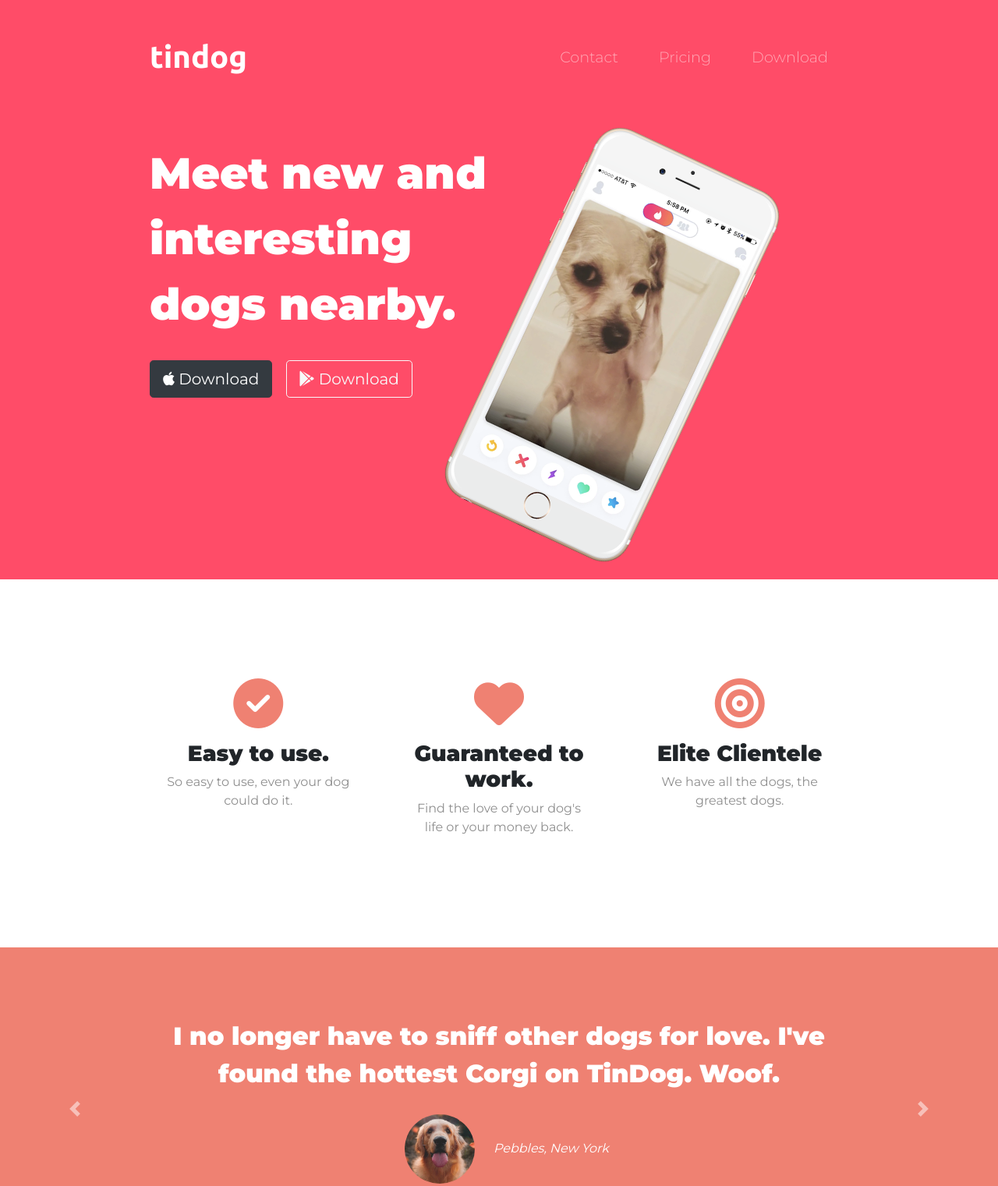
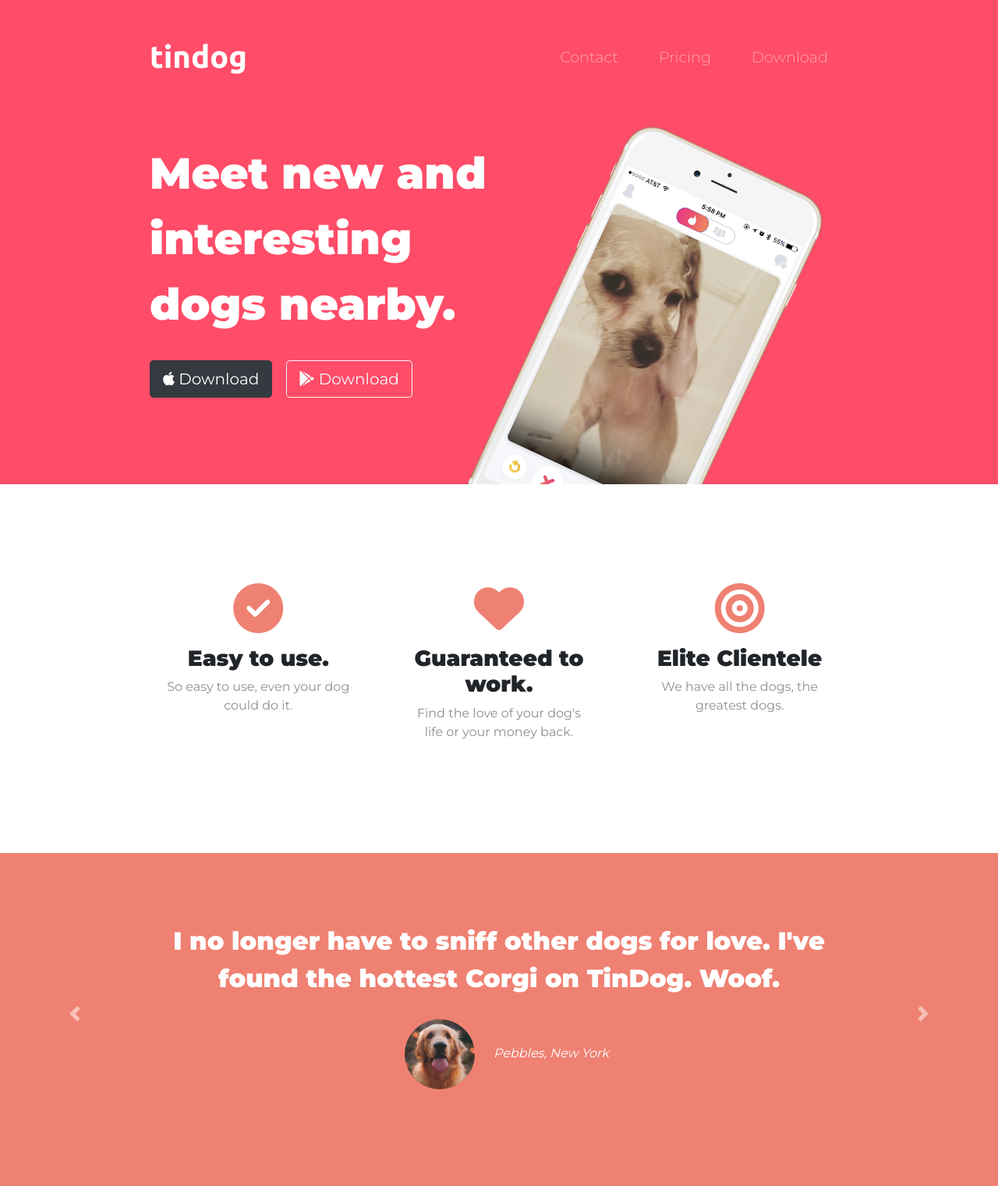
Before and after one commit to craigea92/bootstrap-tindog, a plain HTML site: page index.html in a window 1280 px wide. Shown: the top 1521 px of the page at 78% size. Drawn offline with nearby package versions, Linux system fonts and the light colour scheme.

Commit message:
Changed the Z-index and stacking order of the title image and features section

```diff
--- a/css/styles.css
+++ b/css/styles.css
@@ -31,7 +31,7 @@ p {
 }
 
 .container-fluid {
-  padding: 3% 15%;
+  padding: 3% 15% 7%;
 }
 
 /* Navigation Bar */
@@ -67,12 +67,17 @@ padding: 0 0 4.5em;
 .title-image {
   width: 60%;
   transform: rotate(25deg);
+  position: absolute;
+  right: 30%;
 }
 
 /* Features Section */
 
 #features {
   padding: 7% 15%;
+  background-color: white;
+  position: relative;
+  z-index: 1;
 }
 
 .feature-box {
```
